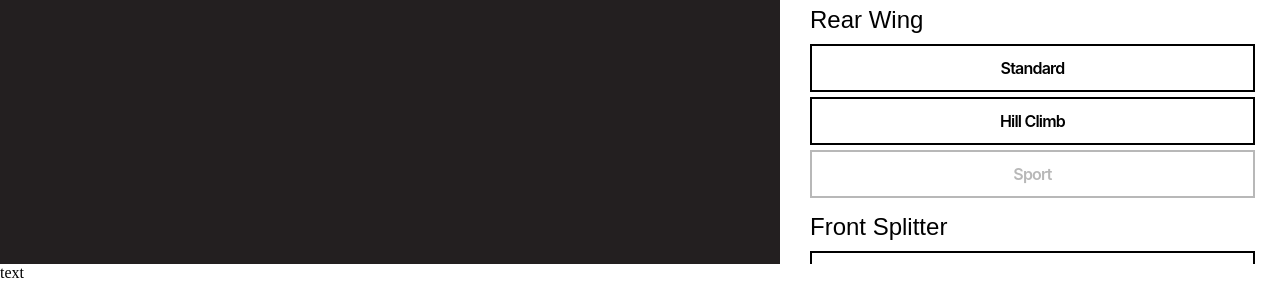
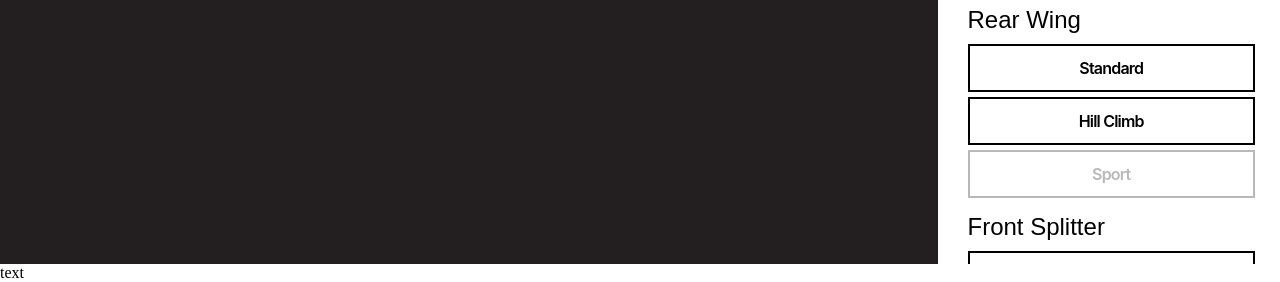
Before and after one commit to jackmadethat/vehicleconfigurator, a plain HTML site: page index.html in a window 1280 px wide. Shown: the part 536-818 px from the top of the page. Drawn offline with Linux system fonts and the light colour scheme; no server answers.

Commit message:
Update style.css

```diff
--- a/TemplateData/style.css
+++ b/TemplateData/style.css
@@ -117,7 +117,7 @@ body {
 }
 
 #button-container {
-	width: 470px;
+	max-width: 470px;
 	height: 100%;
 	vertical-align: top;
 	padding-left: 0px;
```
